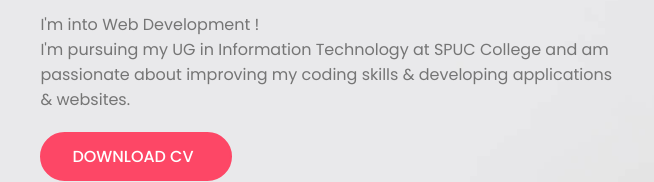
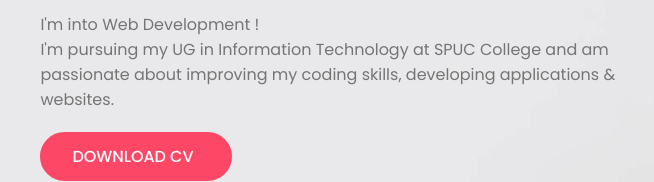
Before and after one commit to paviethra/Module01_Day01, a plain HTML site: page index.html in a window 1280 px wide. Shown: the part 383-565 px from the top of the page, 62-716 px from the left. Drawn offline with Linux system fonts and the light colour scheme.

Commit message:
Update index.html

```diff
--- a/index.html
+++ b/index.html
@@ -37,7 +37,7 @@
     <div class="content">
         <h1 style="color:#1d1d24 ; font-size:50px">Hi There,<br> I'm <span style="color: #fd4766;">Jane Joe</span> </h1>
         <p style="color: #757575;" >I'm into Web Development ! <br>
-            I'm pursuing my UG in Information Technology at SPUC College and am passionate about improving my coding skills & developing applications & websites.
+            I'm pursuing my UG in Information Technology at SPUC College and am passionate about improving my coding skills, developing applications & websites.
         </p>
         <div class="button">Download CV</div>
 
```
